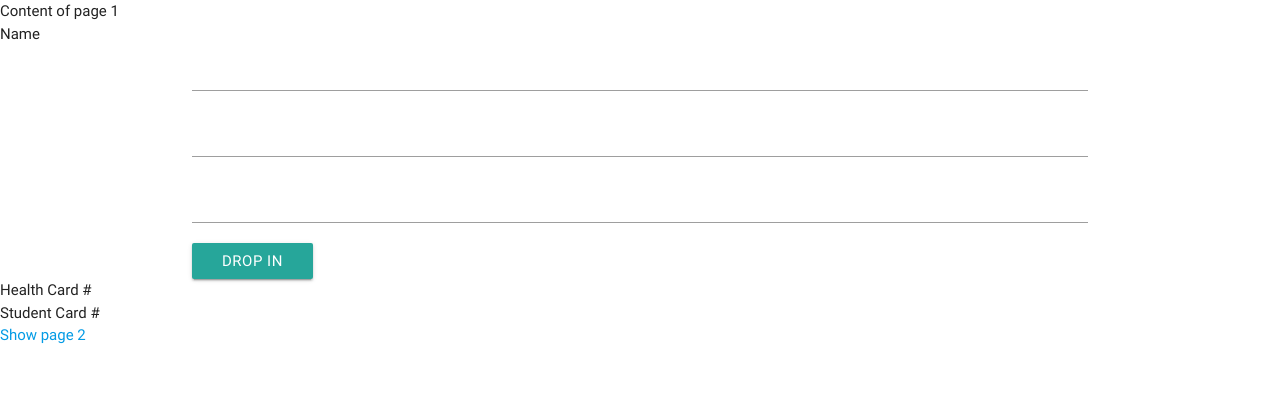
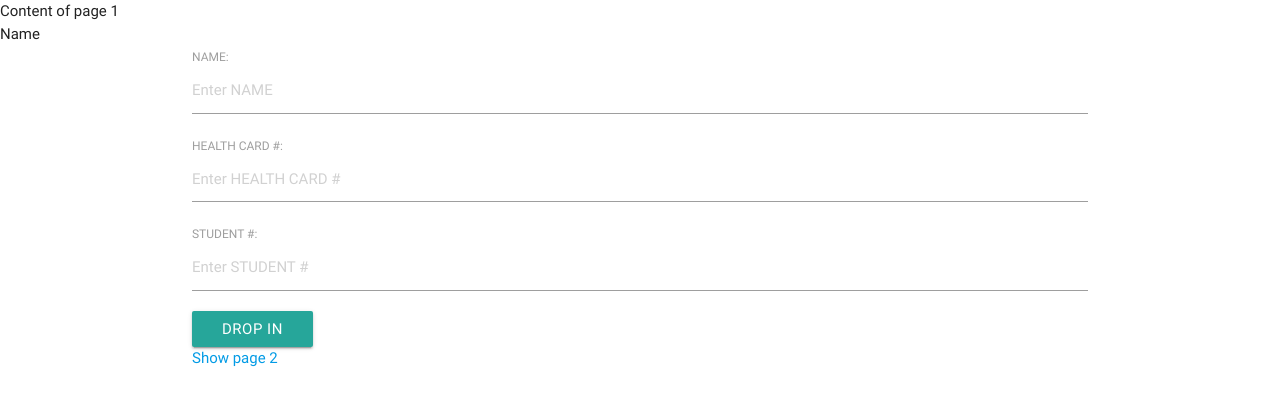
Before and after one commit to shimmy568/uOttaHack-2018, a website: page www/index.html in a window 1280 px wide. Drawn offline with nearby package versions, Linux system fonts and the light colour scheme.

Commit message:
better looking ass

```diff
--- a/www/index.html
+++ b/www/index.html
@@ -29,21 +29,33 @@
                 </header>
                 <form action="/action_page.php">
                     <div class="container">
-                    <input class = "name" type="text" name="name"><br>
-                    <input class = "hcard" type="text" name="hcard"><br>
-                    <input class = "studentnum" type="text" name="studentnum"><br>
+                     <div class="col-md-offset-5 col-md-5">
+
+                        <div class="form-group">
+                            <label for="pwd">NAME:</label>
+                            <input type="password" class="form-control" id="pwd" placeholder="Enter NAME ">
+                            <span class="help-block"></span>
+
+                            <div class="form-group">
+                                    <label for="pwd">HEALTH CARD #:</label>
+                                    <input type="password" class="form-control" id="pwd" placeholder="Enter HEALTH CARD # ">
+                                    <span class="help-block"></span>
+
+                            <div class="form-group">
+                                    <label for="pwd">STUDENT #:</label>
+                                     <input type="password" class="form-control" id="pwd" placeholder="Enter STUDENT # ">
+                                    <span class="help-block"></span>
+                          </div>
+                          </div>
+
+
                   <button type="button" class="btn btn-default waves-effect waves-light">DROP IN </button>
                   </div>
 
 
 
                 </form>
-                <header class = "health-number">
-                    Health Card #
-                </header>
-                <header class = "student-number">
-                    Student Card #
-                </header>
+
             <a href="#" onclick="return show('Page2','Page1');">Show page 2</a>
           </div>
 
```
Also changed, not shown: www/style.css (+12 -4 lines).
